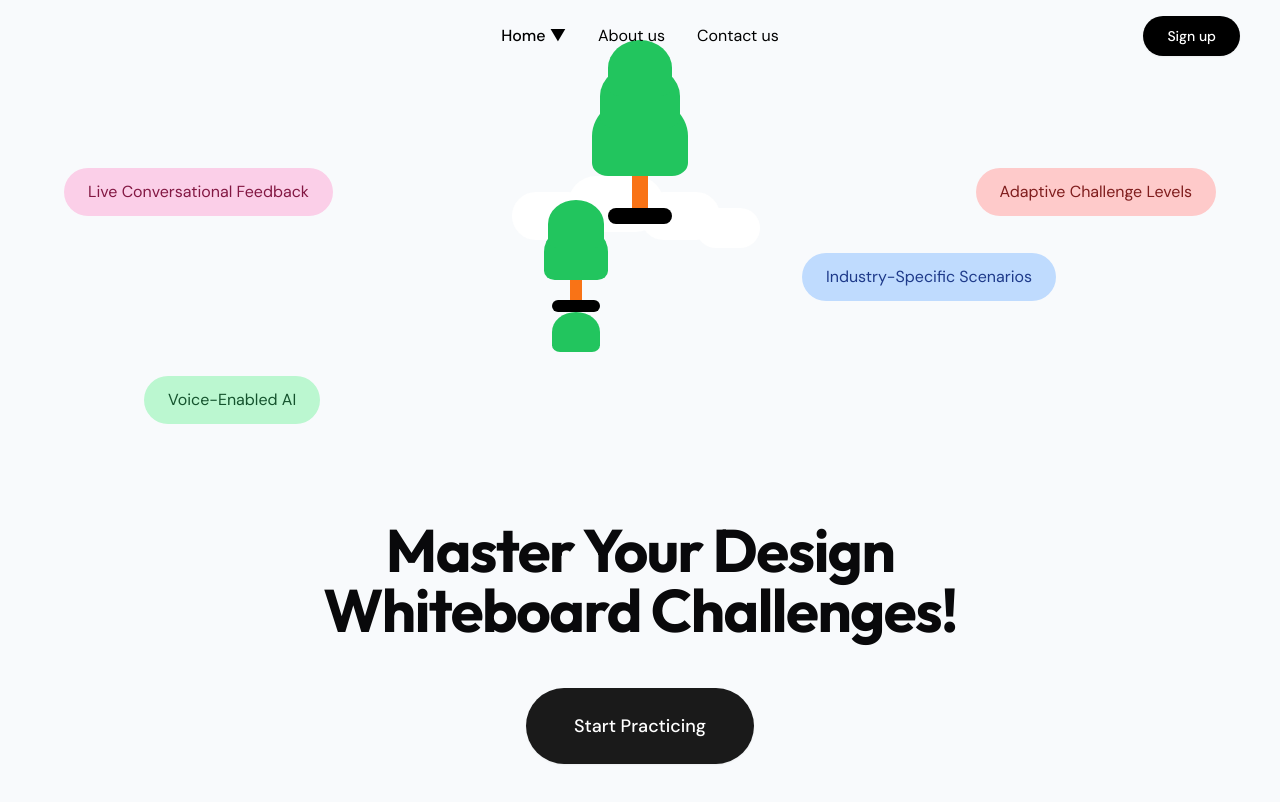
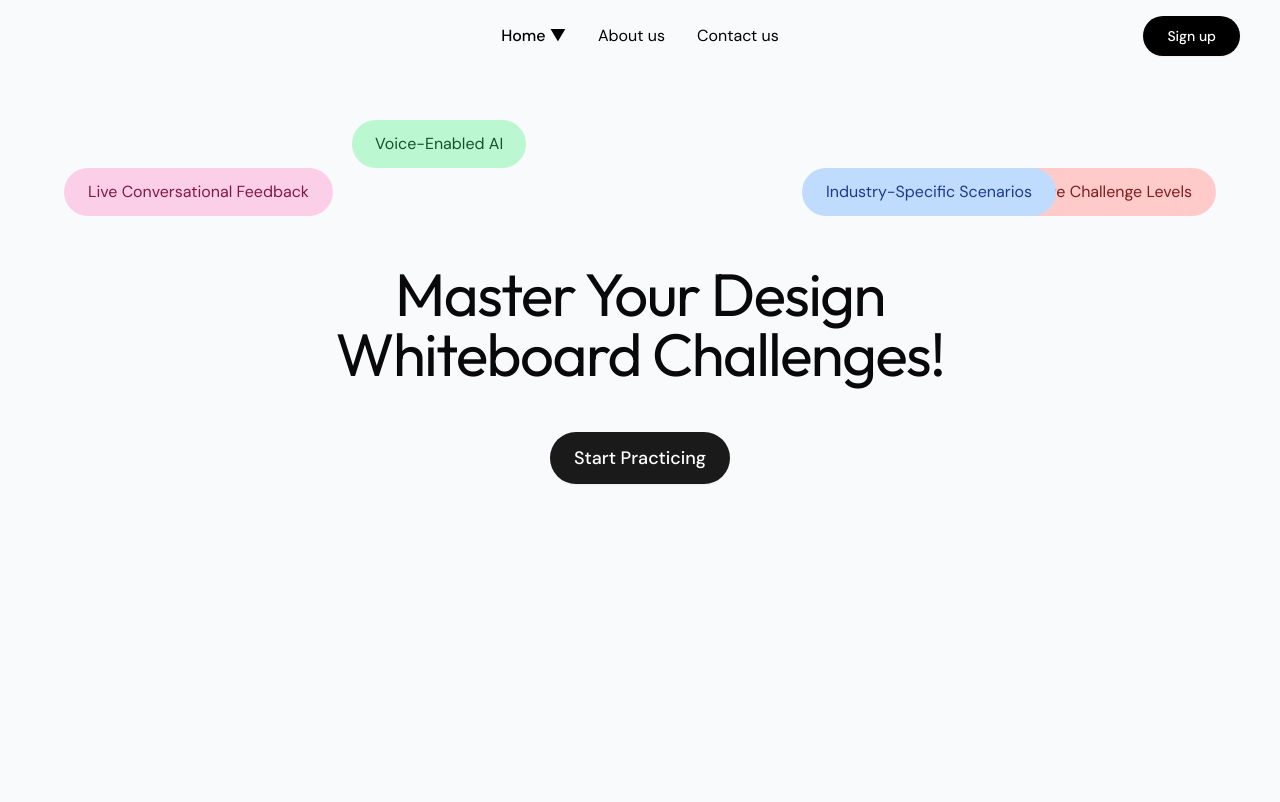
Before and after one commit to prongs015/design-challenge-navigator, a React (Vite) app: page / in a window 1280 px wide. Shown: the top 802 px of the page. Built offline with nearby package versions, Linux system fonts and the light colour scheme.

Commit message:
Visual edit in Lovable
Edited UI in Lovable

```diff
--- a/src/components/TreesIllustration.tsx
+++ b/src/components/TreesIllustration.tsx
@@ -1,49 +1,5 @@
-
 import React from 'react';
-
 const TreesIllustration: React.FC = () => {
-  return (
-    <div className="relative h-64 w-64">
-      {/* Clouds */}
-      <div className="absolute top-6 left-0 w-20 h-12 bg-white rounded-full"></div>
-      <div className="absolute top-2 left-14 w-24 h-14 bg-white rounded-full"></div>
-
-      <div className="absolute top-10 right-2 w-16 h-10 bg-white rounded-full"></div>
-      <div className="absolute top-6 right-12 w-20 h-12 bg-white rounded-full"></div>
-
-      {/* Large Tree */}
-      <div className="absolute left-1/2 top-14 transform -translate-x-1/2">
-        <div className="relative">
-          {/* Tree Trunk */}
-          <div className="absolute bottom-0 left-1/2 transform -translate-x-1/2 w-4 h-16 bg-orange-500 rounded-sm"></div>
-
-          {/* Tree Base */}
-          <div className="absolute bottom-0 left-1/2 transform -translate-x-1/2 w-16 h-4 bg-black rounded-full"></div>
-
-          {/* Tree Layers */}
-          <div className="absolute bottom-12 left-1/2 transform -translate-x-1/2 w-24 h-20 bg-green-500 rounded-tl-[60%] rounded-tr-[60%] rounded-bl-[20%] rounded-br-[20%]"></div>
-          <div className="absolute bottom-24 left-1/2 transform -translate-x-1/2 w-20 h-16 bg-green-500 rounded-tl-[60%] rounded-tr-[60%] rounded-bl-[20%] rounded-br-[20%]"></div>
-          <div className="absolute bottom-32 left-1/2 transform -translate-x-1/2 w-16 h-14 bg-green-500 rounded-tl-[60%] rounded-tr-[60%] rounded-bl-[20%] rounded-br-[20%]"></div>
-        </div>
-      </div>
-
-      {/* Small Tree */}
-      <div className="absolute left-1/4 top-36 transform -translate-x-1/2">
-        <div className="relative">
-          {/* Tree Trunk */}
-          <div className="absolute bottom-0 left-1/2 transform -translate-x-1/2 w-3 h-10 bg-orange-500 rounded-sm"></div>
-
-          {/* Tree Base */}
-          <div className="absolute bottom-0 left-1/2 transform -translate-x-1/2 w-12 h-3 bg-black rounded-full"></div>
-
-          {/* Tree Layers */}
-          <div className="absolute bottom-8 left-1/2 transform -translate-x-1/2 w-16 h-14 bg-green-500 rounded-tl-[60%] rounded-tr-[60%] rounded-bl-[20%] rounded-br-[20%]"></div>
-          <div className="absolute bottom-16 left-1/2 transform -translate-x-1/2 w-14 h-12 bg-green-500 rounded-tl-[60%] rounded-tr-[60%] rounded-bl-[20%] rounded-br-[20%]"></div>
-          <div className="absolute bottom-22 left-1/2 transform -translate-x-1/2 w-12 h-10 bg-green-500 rounded-tl-[60%] rounded-tr-[60%] rounded-bl-[20%] rounded-br-[20%]"></div>
-        </div>
-      </div>
-    </div>
-  );
+  return;
 };
-
 export default TreesIllustration;
--- a/src/pages/Index.tsx
+++ b/src/pages/Index.tsx
@@ -1,11 +1,8 @@
-
 import { Link } from 'react-router-dom';
 import { Button } from "@/components/ui/button";
 import TreesIllustration from '@/components/TreesIllustration';
-
 const Index = () => {
-  return (
-    <div className="relative min-h-screen flex flex-col items-center">
+  return <div className="relative min-h-screen flex flex-col items-center">
       {/* Feature Tags */}
       <div className="relative w-full max-w-6xl mt-24 mb-16">
         <div className="absolute left-0 top-1/2 transform -translate-y-1/2 md:translate-y-0 md:top-0">
@@ -27,7 +24,7 @@ const Index = () => {
         </div>
 
         <div className="absolute left-4 md:left-20 bottom-0">
-          <div className="bg-green-200 text-green-900 px-6 py-3 rounded-full">
+          <div className="bg-green-200 text-green-900 py-3 rounded-full px-[23px] mx-[208px]">
             Voice-Enabled AI
           </div>
         </div>
@@ -40,7 +37,7 @@ const Index = () => {
 
       {/* Main Heading */}
       <div className="text-center mb-12 mt-8 px-4">
-        <h1 className="text-4xl md:text-6xl font-bold leading-tight tracking-tight">
+        <h1 className="text-4xl md:text-6xl leading-tight tracking-tight font-normal">
           Master Your Design<br />
           Whiteboard Challenges!
         </h1>
@@ -49,13 +46,11 @@ const Index = () => {
       {/* CTA Button */}
       <div className="mb-20">
         <Button asChild size="lg" className="bg-[#1A1A1A] hover:bg-black text-white rounded-full px-12 py-6 text-lg h-auto">
-          <Link to="/companies">
+          <Link to="/companies" className="py-[12px] px-[24px]">
             Start Practicing
           </Link>
         </Button>
       </div>
-    </div>
-  );
+    </div>;
 };
-
 export default Index;
```
